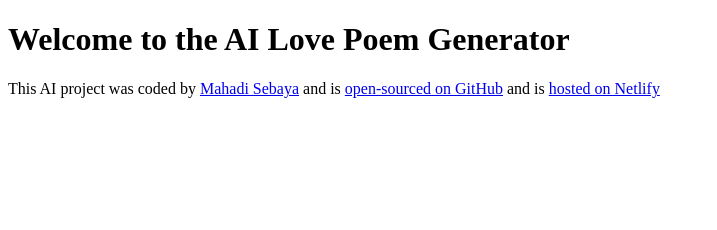
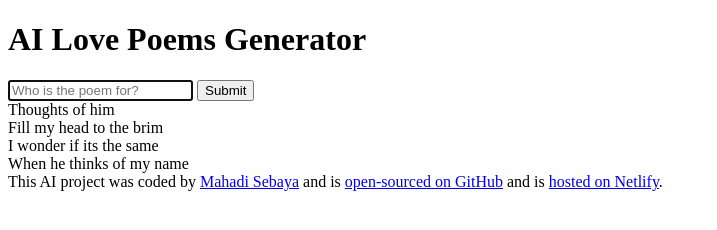
Before and after one commit to ManakaM265/Love-Poem-Generator, a plain HTML site: page index.html in a window 1280 px wide. Shown: the whole page, without its empty margins (0-717 px from the left). Drawn offline with Linux system fonts and the light colour scheme.

Commit message:
Added search form & basic html structure
- Updated copy: title & h1
- Added placeholder copy for AI response

```diff
--- a/index.html
+++ b/index.html
@@ -7,8 +7,28 @@
     <title>AI Poem Generator</title>
   </head>
   <body>
-    <h1>Welcome to the AI Love Poem Generator</h1>
+    <header>
+      <h1>AI Love Poems Generator</h1>
+    </header>
 
+    <main>
+      <form>
+        <input
+          type="text"
+          placeholder="Who is the poem for?"
+          required
+          autofocus
+          autocomplete="off"
+        />
+        <input type="submit" />
+      </form>
+      <div>
+        Thoughts of him <br />
+        Fill my head to the brim <br />
+        I wonder if its the same <br />
+        When he thinks of my name
+      </div>
+    </main>
     <footer>
       This AI project was coded by
       <a href="https://github.com/ManakaM265" target="_blank">Mahadi Sebaya</a>
@@ -21,7 +41,7 @@
       and is
       <a href="https://ailovepoems.netlify.app/" target="_blank"
         >hosted on Netlify</a
-      >
+      >.
     </footer>
 
     <script src="src/index.js"></script>
```
